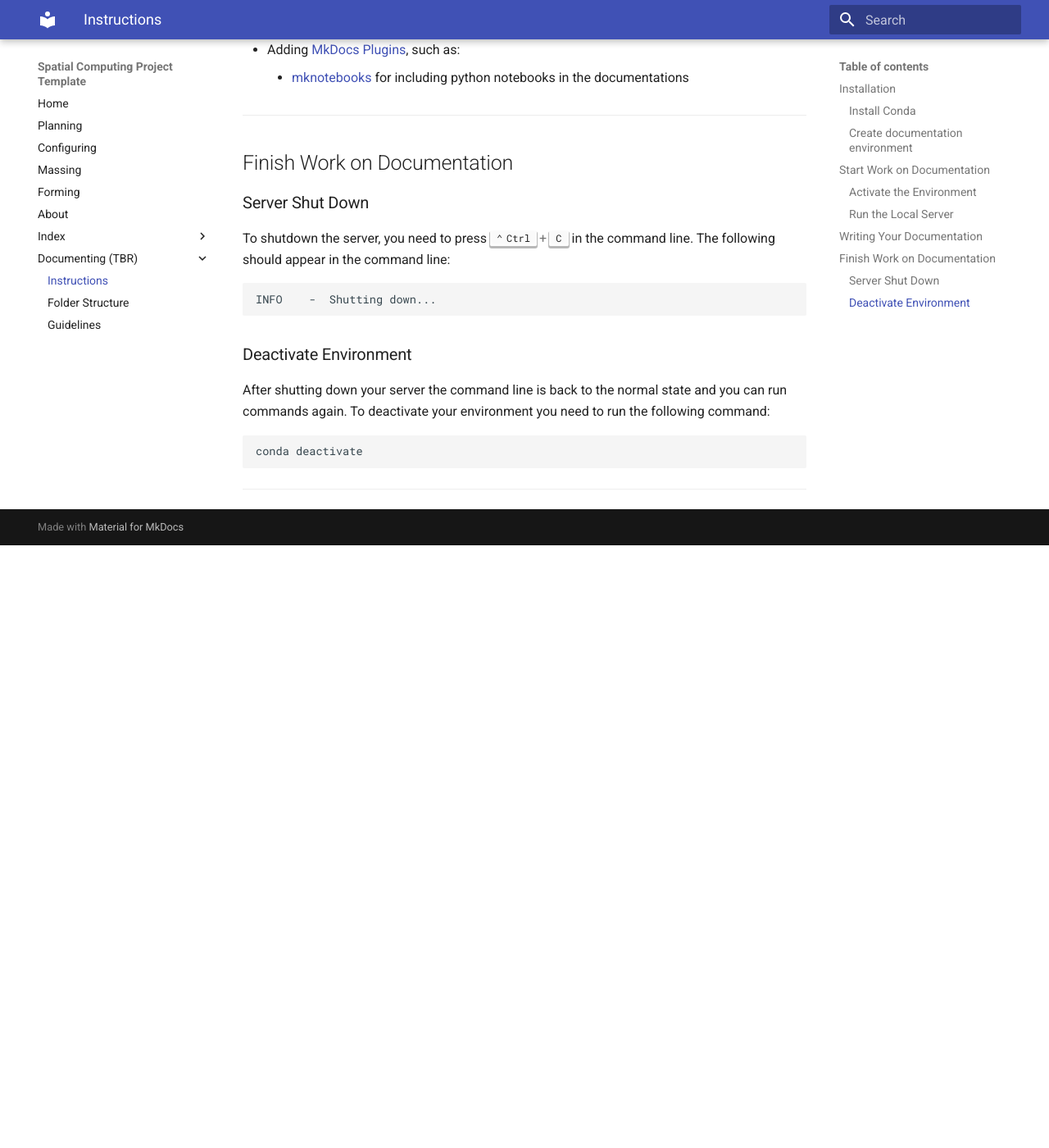
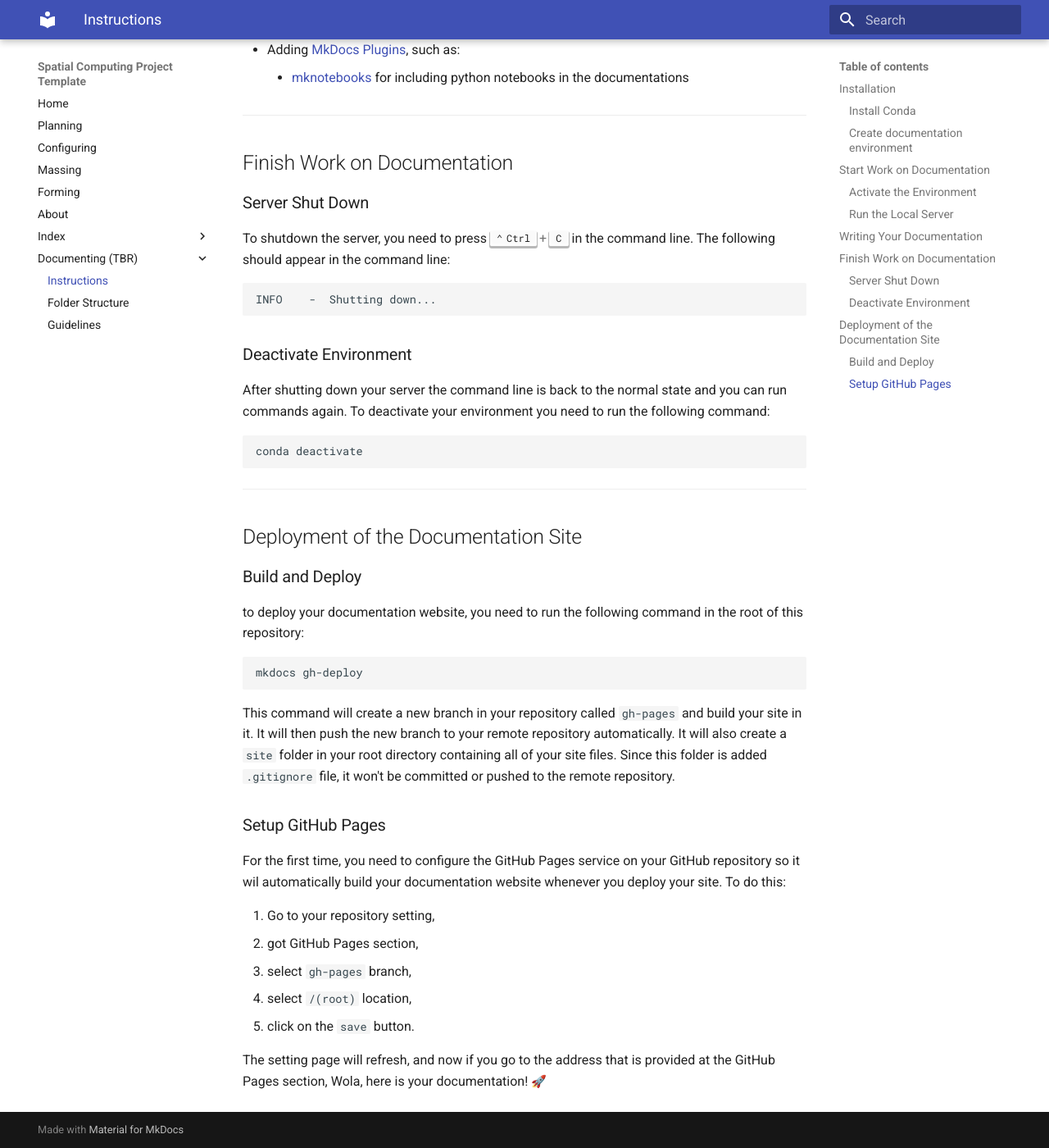
Before and after one commit to shervinazadi/spatial_computing_project_template, an MkDocs documentation site: the page built from docs/documenting/instructions.md, in a window 1280 px wide and 1400 px high, scrolled down 1839 px. Shown: the whole window at 82% size. Built offline with MkDocs 1.6.1 and Material for MkDocs 9.7.7, drawn with Linux system fonts in a browser that asks for light colours; emoji names are drawn with the system emoji font; before the commit the page ends 2504 px from its top, so only the background shows below that.

Commit message:
instruction completed

````diff
--- a/docs/documenting/instructions.md
+++ b/docs/documenting/instructions.md
@@ -87,3 +87,27 @@ conda deactivate
 ```
 
 ---
+
+## Deployment of the Documentation Site
+
+### Build and Deploy
+
+to deploy your documentation website, you need to run the following command in the root of this repository:
+
+``` shell
+mkdocs gh-deploy
+```
+
+This command will create a new branch in your repository called `gh-pages` and build your site in it. It will then push the new branch to your remote repository automatically. It will also create a `site` folder in your root directory containing all of your site files. Since this folder is added `.gitignore` file, it won't be committed or pushed to the remote repository.
+
+### Setup GitHub Pages
+
+For the first time, you need to configure the GitHub Pages service on your GitHub repository so it wil automatically build your documentation website whenever you deploy your site. To do this:
+
+1. Go to your repository setting,
+2. got GitHub Pages section,
+3. select `gh-pages` branch,
+4. select `/(root)` location,
+5. click on the `save` button.
+
+The setting page will refresh, and now if you go to the address that is provided at the GitHub Pages section, Wola, here is your documentation! :rocket:
--- a/mkdocs.yml
+++ b/mkdocs.yml
@@ -24,3 +24,4 @@ markdown_extensions:
   - codehilite
   - pymdownx.keys
   - pymdownx.highlight
+  - pymdownx.emoji
````
Also changed, not shown: docs/documenting/guidelines.md (+0 -3 lines), docs/index/figures.md (+3 -0 lines), 1 other file.
